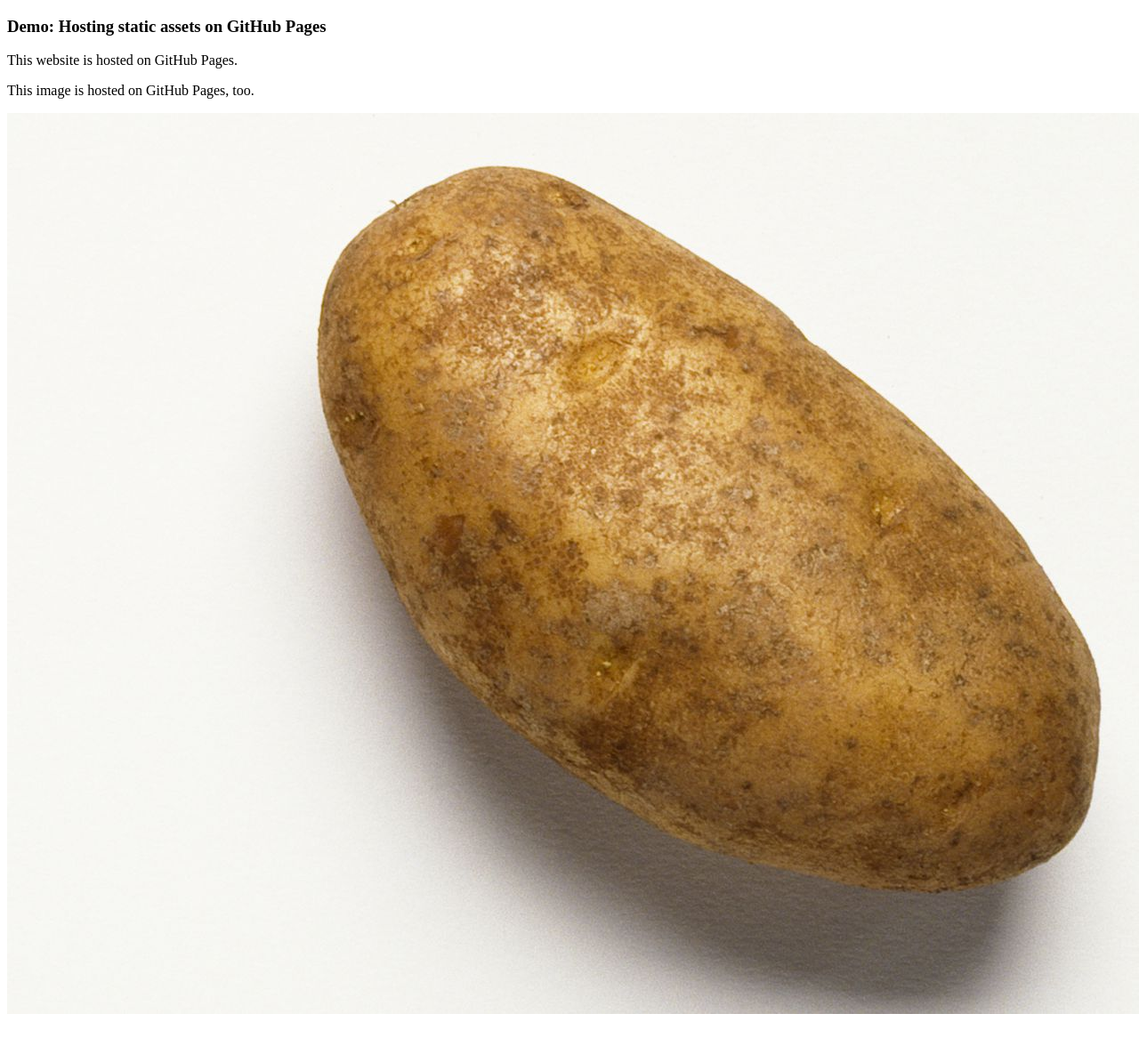
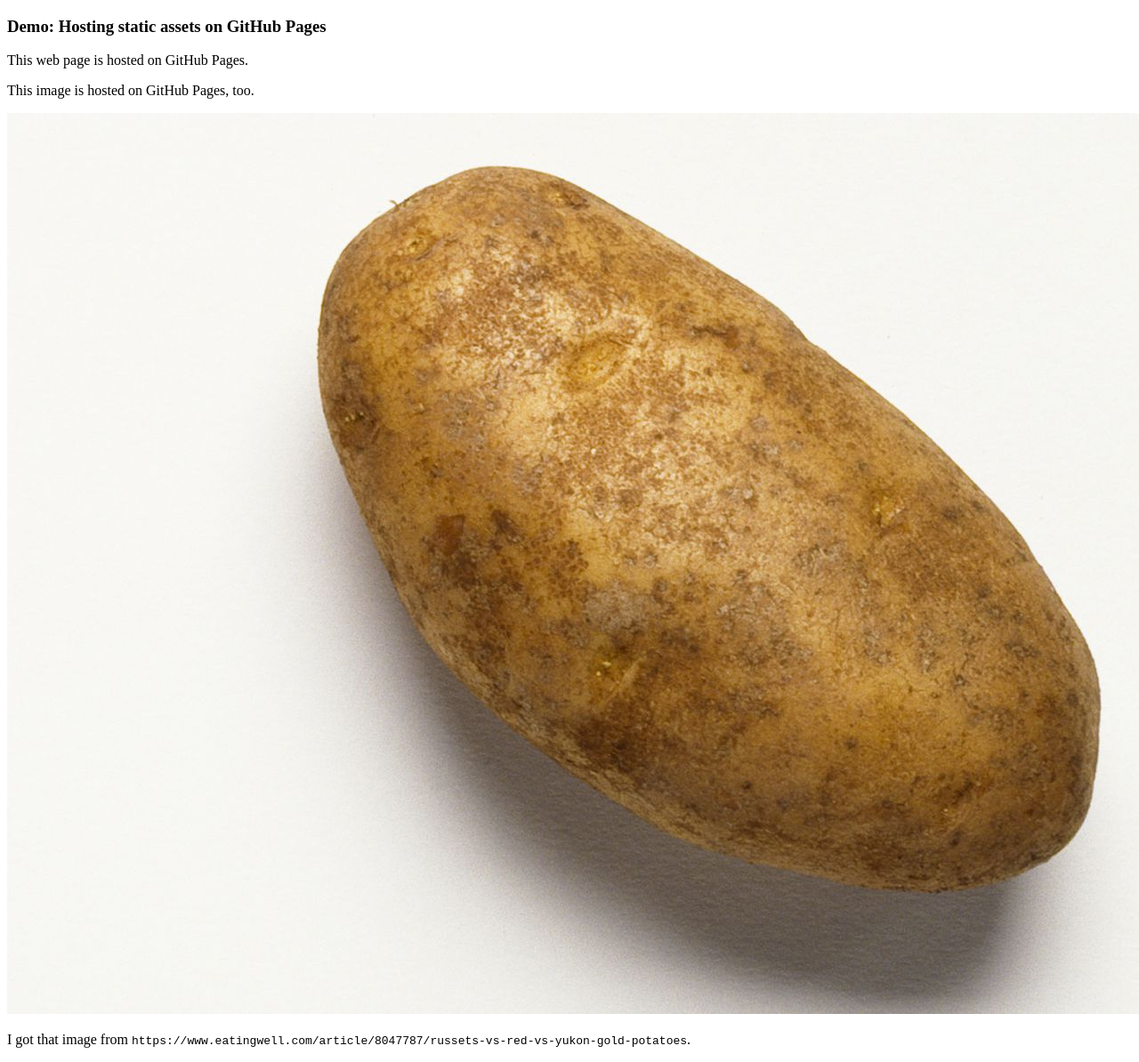
Before and after one commit to eecavanna/demo-static-assets-gh-pages, a plain HTML site: page docs/index.html in a window 1280 px wide. Shown: the top 1194 px of the page at 89% size. Before the commit the page ends 1152 px from the top, so only its background shows below. Drawn offline with Linux system fonts and the light colour scheme.

Commit message:
Indicate source of image

```diff
--- a/docs/index.html
+++ b/docs/index.html
@@ -10,8 +10,9 @@
 
   <body>
     <h3>Demo: Hosting static assets on GitHub Pages</h3>
-    <p>This website is hosted on GitHub Pages.</p>
+    <p>This web page is hosted on GitHub Pages.</p>
     <p>This image is hosted on GitHub Pages, too.</p>
     <img src="./potato.jpg" alt="potato" />
+    <p>I got that image from <samp>https://www.eatingwell.com/article/8047787/russets-vs-red-vs-yukon-gold-potatoes</samp>.</p>
   </body>
 </html>
```
